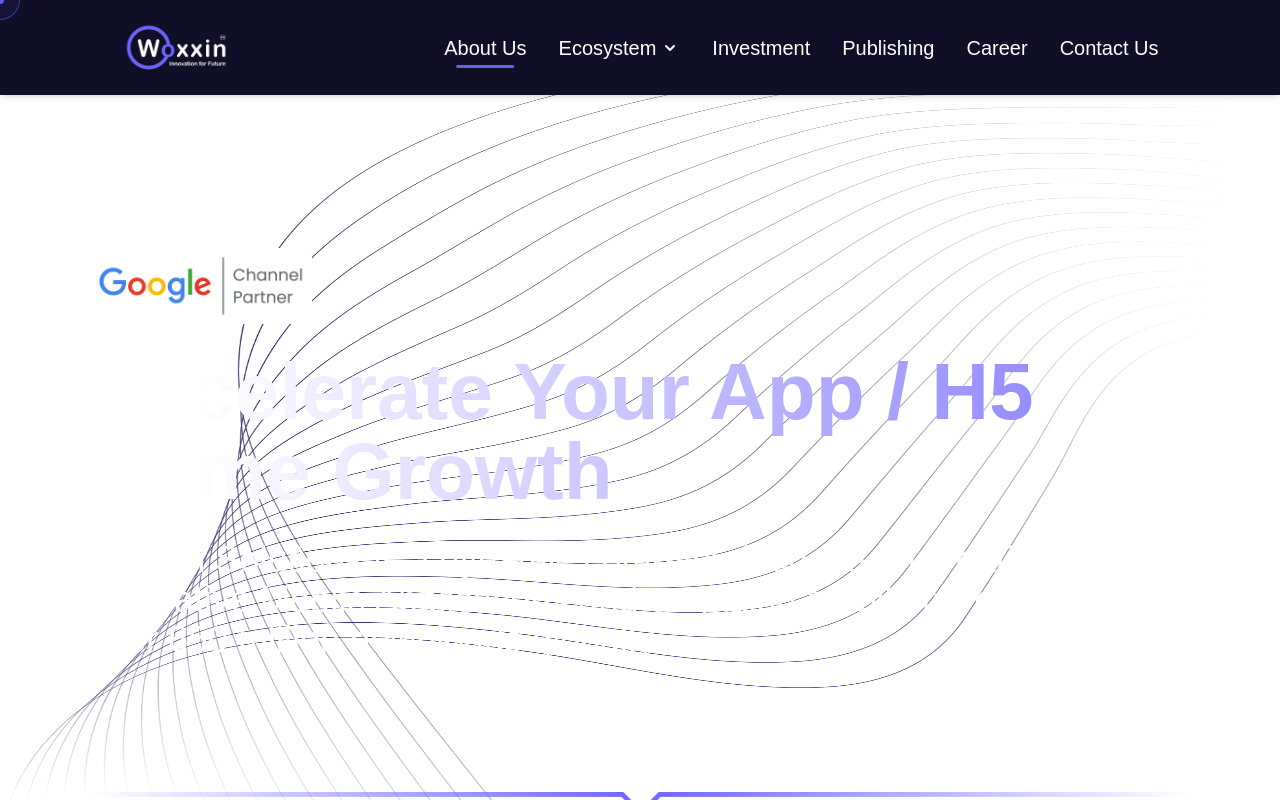
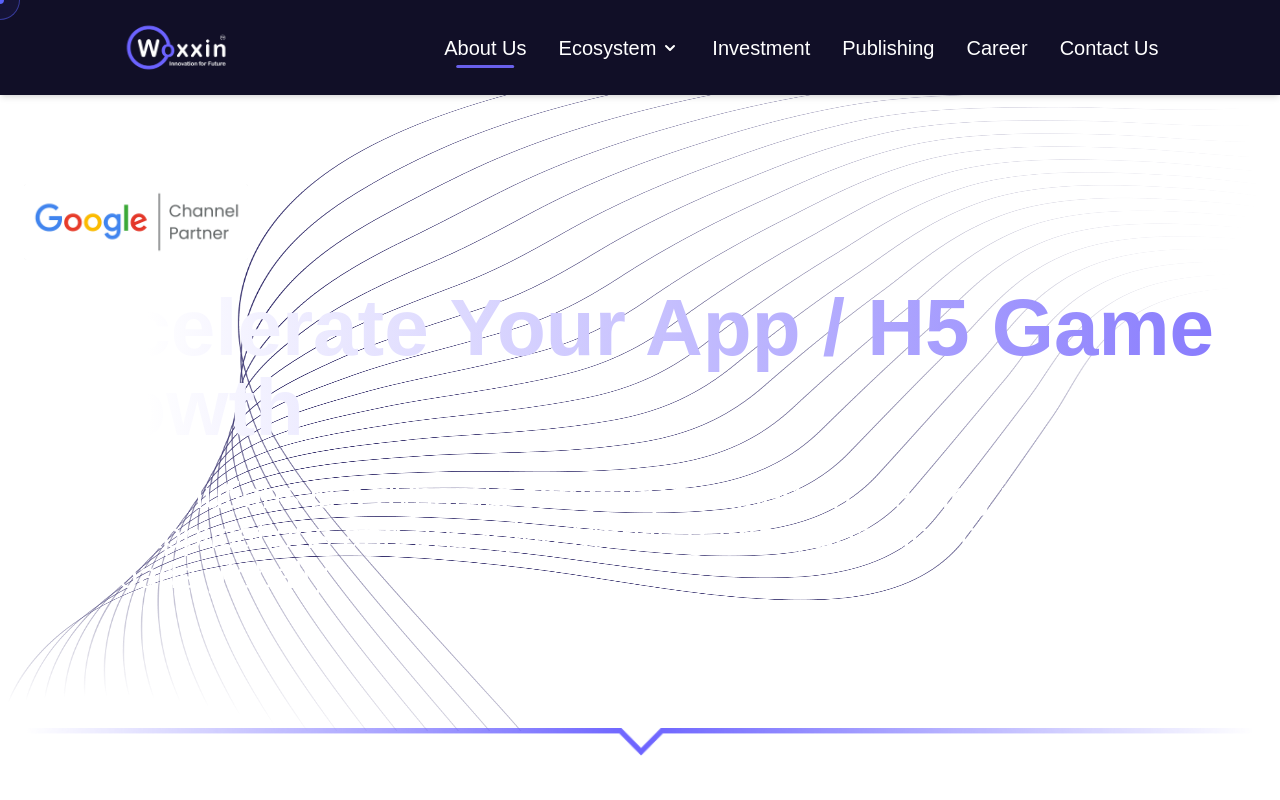
Before and after one commit to KunjSavaliya/Woxxin-infotech, a Next.js app: page / in a window 1280 px wide. Shown: the top 800 px of the page. Built offline with nearby package versions, Linux system fonts and the light colour scheme; a web font is replaced by a local one.

Commit message:
Initial commit

```diff
--- a/src/app/components/pages/aboutus/page.jsx
+++ b/src/app/components/pages/aboutus/page.jsx
@@ -25,8 +25,8 @@ function Aboutus() {
           alt="Main Background"
           className="absolute inset-0 z-0 object-fill w-full h-[70%] "
         />
-        <div className="relative z-10 flex flex-col items-center w-full h-full text-left p-16">
-          <div className="flex flex-col p-6 mt-32 text-white gap-7 sm:mt-40 sm:gap-7 max-w-7xl mx-auto">
+        <div className="relative z-10 flex flex-col items-center w-full h-full text-left xl:p-0  p-16">
+          <div className="flex flex-col p-6 mt-32 text-white gap-7 sm:mt-40 sm:gap-7 max-w-[90rem] mx-auto">
             <div>
               <img
                 src="/HomePages/Google.png"
```
